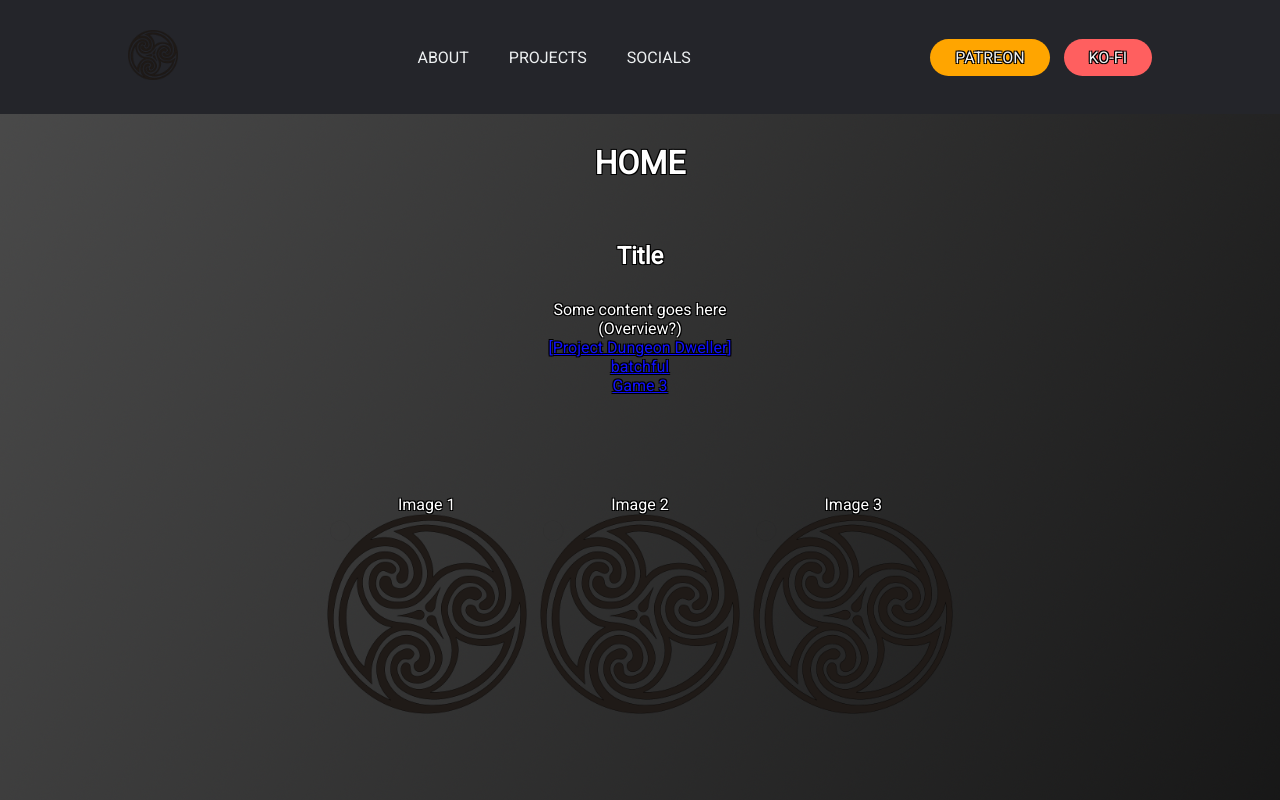
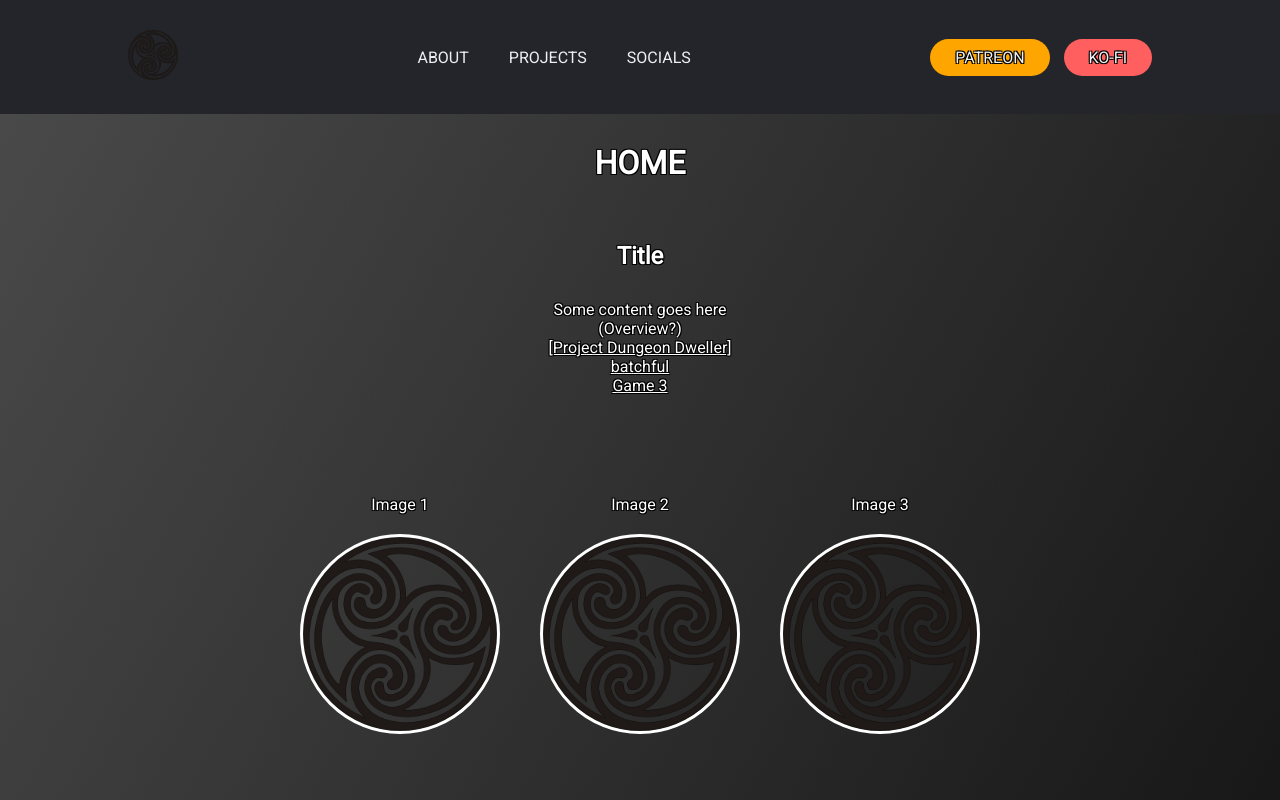
Before and after one commit to EmbersandsGameStudios/EmbersandsGameStudios.github.io, a plain HTML site: page index.html in a window 1280 px wide. Drawn offline with Linux system fonts and the light colour scheme.

Commit message:
Added img borders

```diff
--- a/index.html
+++ b/index.html
@@ -49,13 +49,13 @@
             <div class="imgs">
                 <div>
                     Image 1 <br>
-                    <img src="images/logo.png" alt="" height="200" width="200">
+                    <img src="images/logo.png" alt="" height="200" width="200" class="scl">
                 </div><div>
                     Image 2 <br>
-                    <img src="images/logo.png" alt="" height="200" width="200">
+                    <img src="images/logo.png" alt="" height="200" width="200" class="scl">
                 </div><div>
                     Image 3 <br>
-                    <img src="images/logo.png" alt="" height="200" width="200">
+                    <img src="images/logo.png" alt="" height="200" width="200" class="scl">
                 </div>
             </div>
         </div>
--- a/styles/styles.css
+++ b/styles/styles.css
@@ -31,10 +31,10 @@ div.main
 	text-align: center;
 }
 
-a.more
+/* a.more
 {
 	color: rgb(16, 16, 255);
-}
+} */
 
 div.sclns
 {
```
